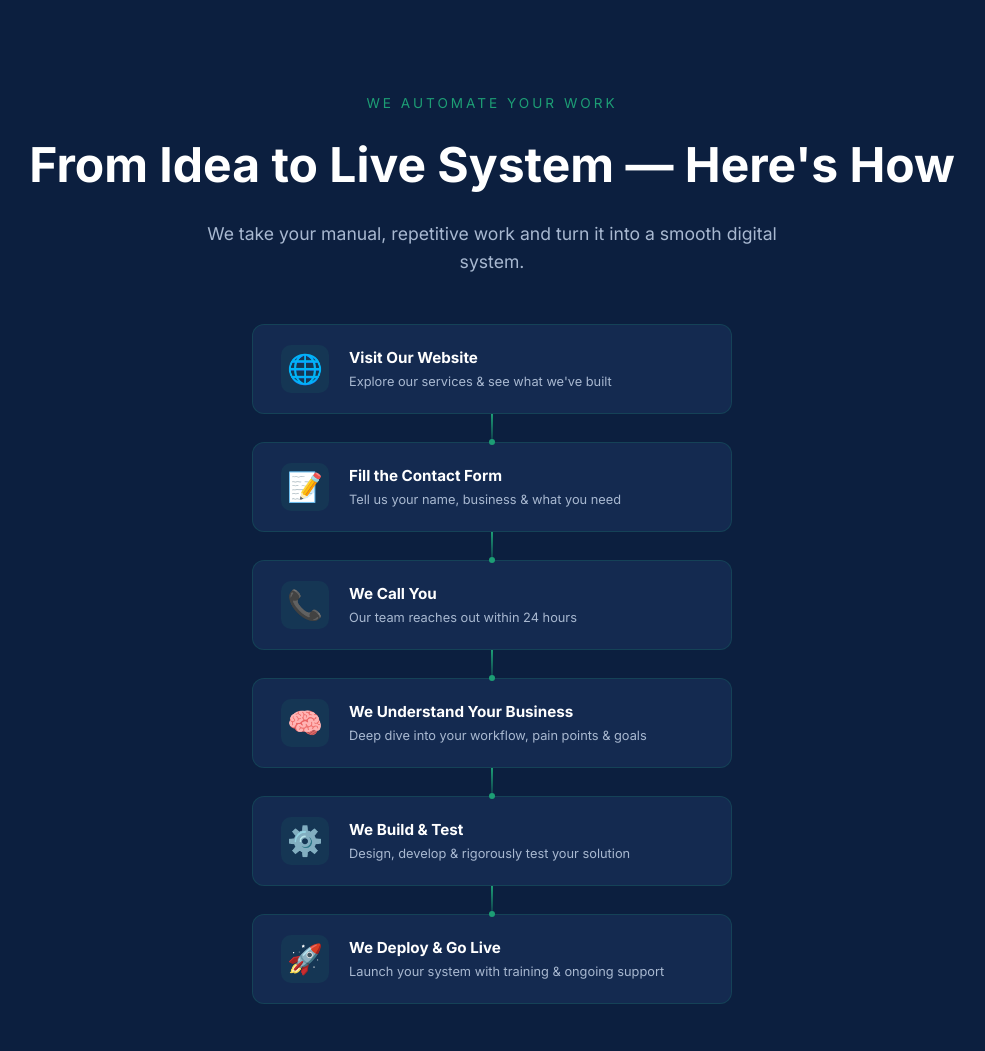
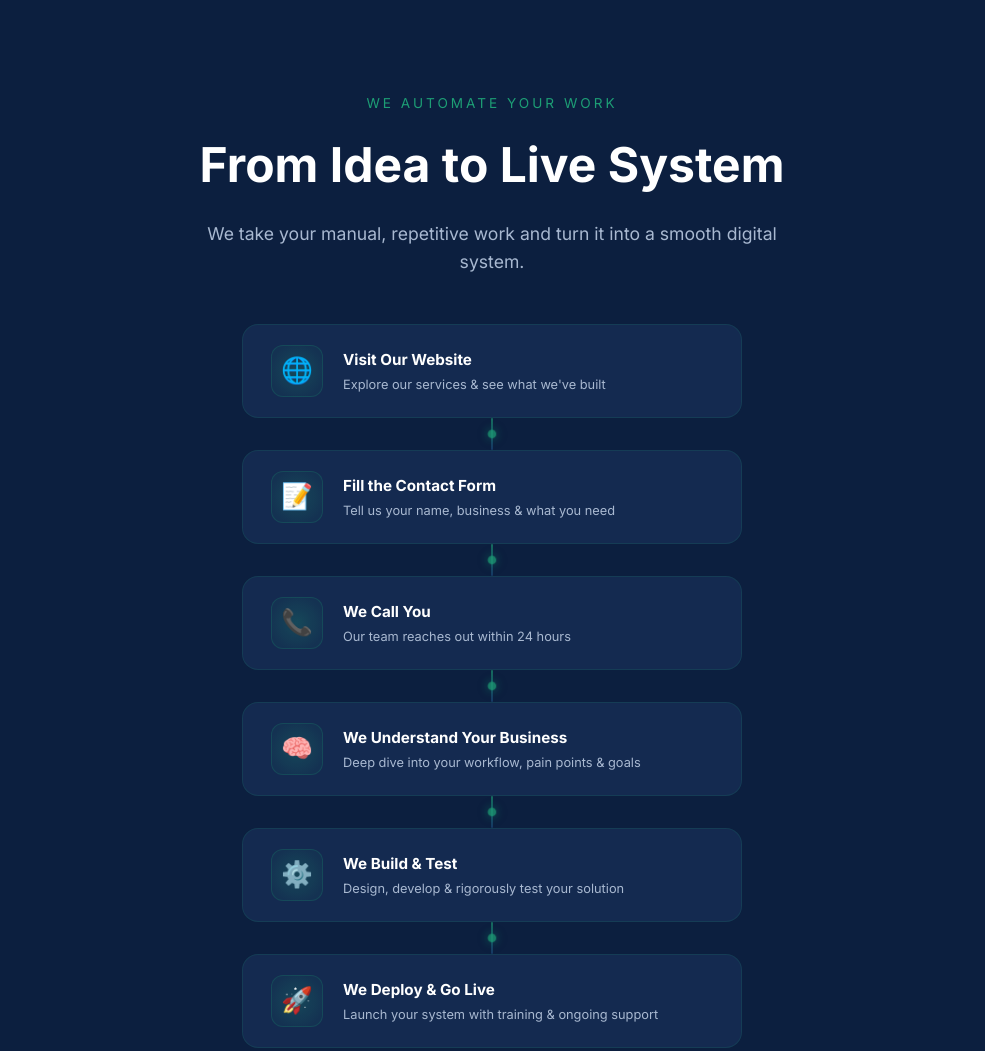
Before and after one commit to management-systems/Main-website, a website with bundled scripts: page frontend/index.html in a window 1280 px wide. Shown: the part 1780-2831 px from the top of the page, without its empty margins (148-1133 px from the left). Built offline with nearby package versions, Linux system fonts and the light colour scheme.

Commit message:
feat: redesign pipeline with AI neural network style - glowing nodes, animated connections, futuristic look

```diff
--- a/frontend/css/base.css
+++ b/frontend/css/base.css
@@ -144,13 +144,14 @@ img { max-width: 100%; display: block; }
   .container { padding: 0 16px; }
 }
 
-/* Automation Pipeline */
+/* Automation Pipeline - AI Network Style */
 .automation-pipeline {
   display: flex;
   flex-direction: column;
   align-items: center;
   margin-top: 48px;
   gap: 0;
+  position: relative;
 }
 
 .pipe-step {
@@ -158,57 +159,108 @@ img { max-width: 100%; display: block; }
   align-items: center;
   gap: 20px;
   background: var(--bg-card);
-  border: 1px solid rgba(29,158,117,0.2);
-  border-radius: 12px;
+  border: 1px solid rgba(29,158,117,0.15);
+  border-radius: 16px;
   padding: 20px 28px;
   width: 100%;
-  max-width: 480px;
-  transition: all 0.3s;
+  max-width: 500px;
+  transition: all 0.4s ease;
+  position: relative;
+  z-index: 2;
 }
 
+.pipe-step::before {
+  content: '';
+  position: absolute;
+  inset: -1px;
+  border-radius: 16px;
+  padding: 1px;
+  background: linear-gradient(135deg, rgba(29,158,117,0.4), rgba(55,138,221,0.2), transparent);
+  -webkit-mask: linear-gradient(#fff 0 0) content-box, linear-gradient(#fff 0 0);
+  -webkit-mask-composite: xor;
+  mask-composite: exclude;
+  opacity: 0;
+  transition: opacity 0.4s;
+}
+
+.pipe-step:hover::before { opacity: 1; }
+
 .pipe-step:hover {
-  border-color: var(--color-accent);
-  transform: translateX(6px);
-  box-shadow: 0 4px 20px rgba(29,158,117,0.1);
+  transform: translateY(-3px);
+  box-shadow: 0 8px 32px rgba(29,158,117,0.15), 0 0 20px rgba(29,158,117,0.05);
+  border-color: rgba(29,158,117,0.3);
 }
 
 .pipe-icon {
-  font-size: 1.8rem;
-  min-width: 48px;
-  height: 48px;
+  font-size: 1.6rem;
+  min-width: 52px;
+  height: 52px;
   display: flex;
   align-items: center;
   justify-content: center;
-  background: rgba(29,158,117,0.1);
-  border-radius: 10px;
+  background: rgba(29,158,117,0.08);
+  border: 1px solid rgba(29,158,117,0.2);
+  border-radius: 12px;
+  position: relative;
+}
+
+.pipe-icon::after {
+  content: '';
+  position: absolute;
+  inset: -3px;
+  border-radius: 14px;
+  background: radial-gradient(circle, rgba(29,158,117,0.2) 0%, transparent 70%);
+  z-index: -1;
 }
 
 .pipe-content h4 {
   font-size: 0.95rem;
   color: var(--color-white);
-  margin-bottom: 2px;
+  margin-bottom: 3px;
 }
 
 .pipe-content p {
   font-size: 0.8rem;
   color: var(--color-gray);
+  line-height: 1.4;
 }
 
 .pipe-wire {
   width: 2px;
-  height: 28px;
-  background: linear-gradient(to bottom, var(--color-accent), rgba(29,158,117,0.2));
+  height: 32px;
   position: relative;
+  display: flex;
+  align-items: center;
+  justify-content: center;
+}
+
+.pipe-wire::before {
+  content: '';
+  position: absolute;
+  width: 2px;
+  height: 100%;
+  background: linear-gradient(to bottom, var(--color-accent), rgba(55,138,221,0.4));
+  border-radius: 2px;
+  animation: wirePulse 2s ease-in-out infinite;
 }
 
 .pipe-wire::after {
   content: '';
   position: absolute;
-  bottom: -3px;
-  left: 50%;
-  transform: translateX(-50%);
-  width: 6px;
-  height: 6px;
+  width: 8px;
+  height: 8px;
   background: var(--color-accent);
   border-radius: 50%;
+  box-shadow: 0 0 8px rgba(29,158,117,0.6), 0 0 16px rgba(29,158,117,0.3);
+  animation: nodePulse 2s ease-in-out infinite;
 }
+
+@keyframes wirePulse {
+  0%, 100% { opacity: 0.5; }
+  50% { opacity: 1; }
+}
+
+@keyframes nodePulse {
+  0%, 100% { transform: scale(1); opacity: 0.7; }
+  50% { transform: scale(1.3); opacity: 1; }
+}
--- a/frontend/index.html
+++ b/frontend/index.html
@@ -167,7 +167,7 @@
     <div class="container">
       <div class="fade-in" style="text-align:center;">
         <p class="section-label">We Automate Your Work</p>
-        <h2 class="section-title">From Idea to Live System — Here's How</h2>
+        <h2 class="section-title">From Idea to Live System</h2>
         <p class="section-subtitle" style="margin:0 auto;">We take your manual, repetitive work and turn it into a smooth digital system.</p>
       </div>
       <div class="automation-pipeline fade-in">
```
